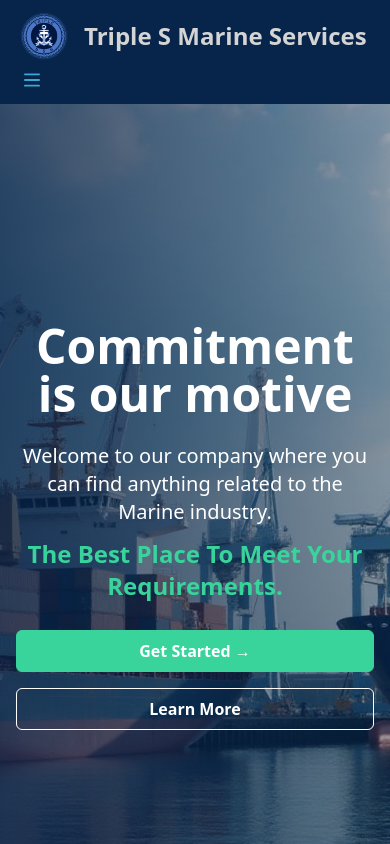
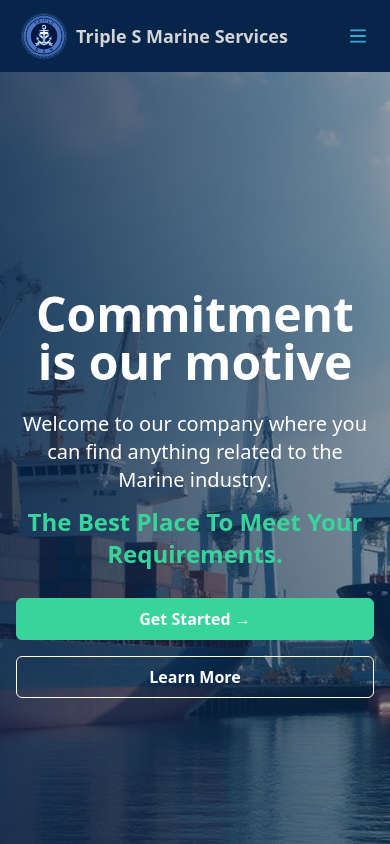
Before and after one commit to faressuliman/triple-s, a React (Vite) app: page / in a window 390 px wide. Shown: the top 844 px of the page. Built offline with nearby package versions, Linux system fonts and the light colour scheme.

Commit message:
Changes to UI

```diff
--- a/src/components/Navbar.tsx
+++ b/src/components/Navbar.tsx
@@ -9,9 +9,9 @@ const Navbar = () => {
     <nav className="bg-[#07254B] md:bg-transparent border-white md:absolute md:inset-0 md:z-10">
       <div className="max-w-screen-xl flex flex-wrap items-center justify-between mx-auto px-4 py-2">
         {/* Logo */}
-        <NavLink to="/" className="flex items-center space-x-3 rtl:space-x-reverse no-highlight">
+        <NavLink to="/" className="flex items-center md:space-x-3 space-x-1 rtl:space-x-reverse no-highlight">
           <img src={logo} className="h-14 object-contain" alt="Triple S Logo" />
-          <span className="self-center text-2xl font-semibold whitespace-nowrap text-[#d4d4d4]">
+          <span className="self-center md:text-2xl text-lg font-semibold whitespace-nowrap text-[#d4d4d4]">
             Triple S Marine Services
           </span>
         </NavLink>
--- a/src/components/home/ServicesSection.tsx
+++ b/src/components/home/ServicesSection.tsx
@@ -14,7 +14,7 @@ const ServicesSection = () => {
           </p>
         </div>
 
-        <div className="grid gap-6 md:grid-cols-2 lg:grid-cols-3">
+        <div className="grid gap-6 md:grid-cols-1 lg:grid-cols-3 grid-cols-1">
           {services.map((service, index) => (
             <ServiceCard
               key={index}
--- a/src/components/ui/ServiceCard.tsx
+++ b/src/components/ui/ServiceCard.tsx
@@ -4,14 +4,13 @@ const ServiceCard = ({ icon: Icon, title, description, color }: IServices) => {
     const lineColor = 'bg-gradient-to-r from-[#224361] to-[#009dff]';
 
     return (
-        <div className={`bg-white rounded-lg h-80 w-sm mx-auto shadow-md hover:shadow-indigo-200 border border-[#CEF3FF] p-8 text-center transition-all duration-400 transform hover:scale-102 hover:-translate-y-3 relative overflow-hidden group hover:cursor-default`}>
+        <div className={`bg-white rounded-lg h-80 md:w-auto w-auto md:h-92 mx-auto shadow-md hover:shadow-indigo-200 border border-[#CEF3FF] p-8 text-center transition-all duration-400 transform hover:scale-102 hover:-translate-y-3 relative overflow-hidden group hover:cursor-default`}>
             <div className={`mx-auto mb-6 h-22 w-22 rounded-full flex items-center justify-center bg-[#CEF3FF] transition-all duration-300`}>
                 <Icon className={`h-12 w-12 text-gray-700 ${color}`} />
             </div>
             <h3 className="text-xl font-bold mb-5 text-[#07254B]">{title}</h3>
             <p className=" text-[#7994B5]">{description}</p>
 
-            {/* This is the new div for the bottom line that appears on hover */}
             <div className={`absolute bottom-5 left-1/2 -translate-x-1/2 w-16 h-1 ${lineColor} transform scale-x-0 transition-transform duration-300 group-hover:scale-x-100`}></div>
         </div>
     );
```
